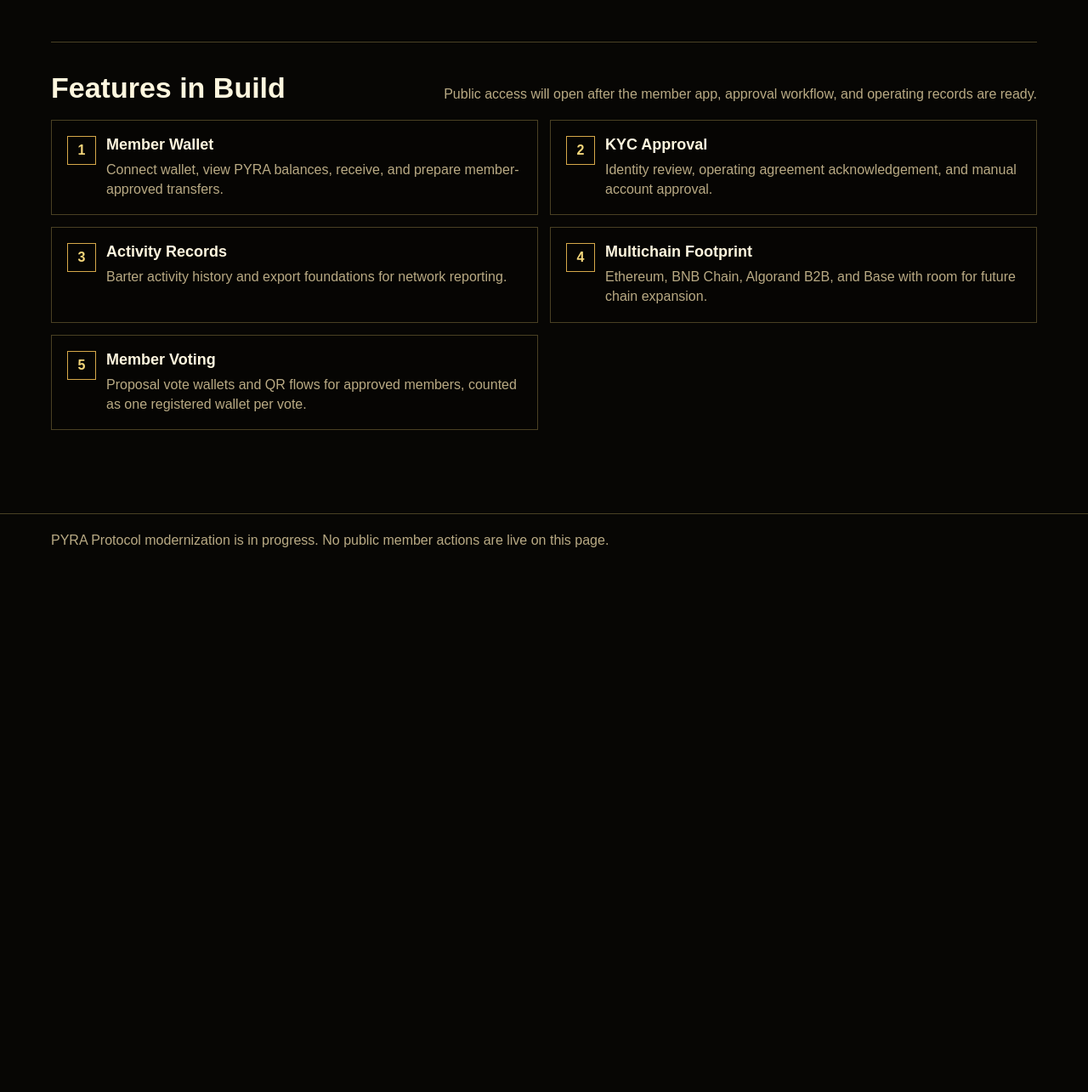
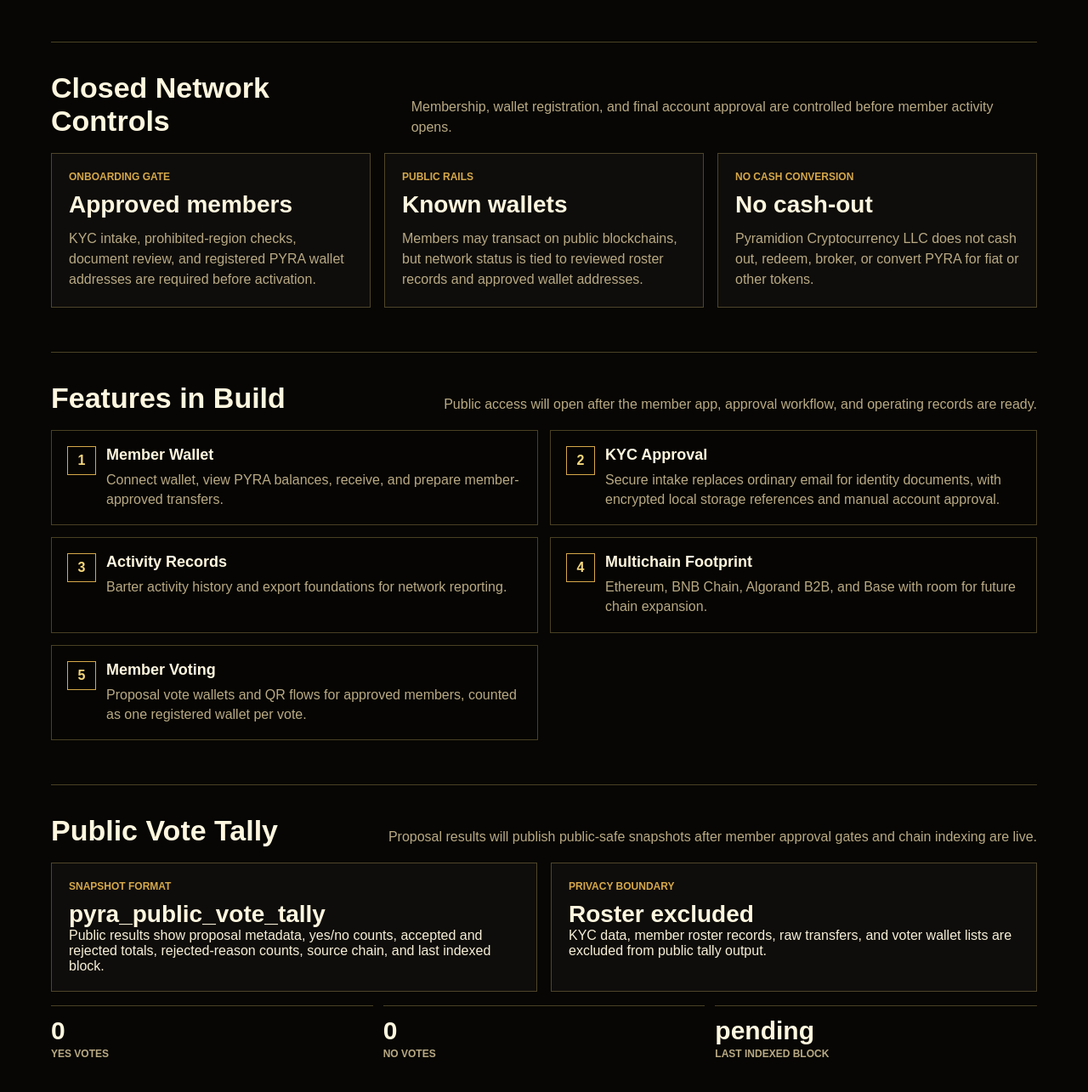
Before and after one commit to damondanner/damondanner.github.io, a plain HTML site: page index.html in a window 1280 px wide. Shown: the part 1243-2528 px from the top of the page at 85% size. Before the commit the page ends 1918 px from the top, so only its background shows below. Drawn offline with Linux system fonts and the light colour scheme; no server answers.

Commit message:
Add public vote tally preview

```diff
--- a/index.html
+++ b/index.html
@@ -332,6 +332,43 @@
         line-height: 1.45;
       }
 
+      .tally {
+        display: grid;
+        grid-template-columns: 1fr 1fr;
+        gap: 16px;
+      }
+
+      .tally-panel {
+        border: 1px solid var(--line);
+        background: rgba(17, 16, 13, 0.86);
+        padding: 20px;
+      }
+
+      .tally-counts {
+        display: grid;
+        grid-template-columns: repeat(3, 1fr);
+        gap: 12px;
+        margin-top: 16px;
+      }
+
+      .tally-stat {
+        border-top: 1px solid var(--line);
+        padding-top: 12px;
+      }
+
+      .tally-stat strong {
+        display: block;
+        color: #fff7df;
+        font-size: 30px;
+      }
+
+      .tally-stat span {
+        color: var(--muted);
+        font-size: 12px;
+        font-weight: 900;
+        text-transform: uppercase;
+      }
+
       footer {
         border-top: 1px solid var(--line);
         padding: 22px 0 30px;
@@ -347,7 +384,9 @@
 
         .hero,
         .grid,
-        .feature-list {
+        .feature-list,
+        .tally,
+        .tally-counts {
           grid-template-columns: 1fr;
         }
 
@@ -420,6 +459,30 @@
 
         <section>
           <div class="section-head">
+            <h2>Closed Network Controls</h2>
+            <p class="note">Membership, wallet registration, and final account approval are controlled before member activity opens.</p>
+          </div>
+          <div class="grid">
+            <div class="card">
+              <div class="label">Onboarding Gate</div>
+              <div class="value">Approved members</div>
+              <p>KYC intake, prohibited-region checks, document review, and registered PYRA wallet addresses are required before activation.</p>
+            </div>
+            <div class="card">
+              <div class="label">Public Rails</div>
+              <div class="value">Known wallets</div>
+              <p>Members may transact on public blockchains, but network status is tied to reviewed roster records and approved wallet addresses.</p>
+            </div>
+            <div class="card">
+              <div class="label">No Cash Conversion</div>
+              <div class="value">No cash-out</div>
+              <p>Pyramidion Cryptocurrency LLC does not cash out, redeem, broker, or convert PYRA for fiat or other tokens.</p>
+            </div>
+          </div>
+        </section>
+
+        <section>
+          <div class="section-head">
             <h2>Features in Build</h2>
             <p class="note">Public access will open after the member app, approval workflow, and operating records are ready.</p>
           </div>
@@ -435,7 +498,7 @@
               <div class="glyph">2</div>
               <div>
                 <h3>KYC Approval</h3>
-                <p>Identity review, operating agreement acknowledgement, and manual account approval.</p>
+                <p>Secure intake replaces ordinary email for identity documents, with encrypted local storage references and manual account approval.</p>
               </div>
             </div>
             <div class="feature">
@@ -458,6 +521,39 @@
                 <h3>Member Voting</h3>
                 <p>Proposal vote wallets and QR flows for approved members, counted as one registered wallet per vote.</p>
               </div>
+            </div>
+          </div>
+        </section>
+
+        <section>
+          <div class="section-head">
+            <h2>Public Vote Tally</h2>
+            <p class="note">Proposal results will publish public-safe snapshots after member approval gates and chain indexing are live.</p>
+          </div>
+          <div class="tally">
+            <div class="tally-panel">
+              <div class="label">Snapshot Format</div>
+              <div class="value">pyra_public_vote_tally</div>
+              <p>Public results show proposal metadata, yes/no counts, accepted and rejected totals, rejected-reason counts, source chain, and last indexed block.</p>
+            </div>
+            <div class="tally-panel">
+              <div class="label">Privacy Boundary</div>
+              <div class="value">Roster excluded</div>
+              <p>KYC data, member roster records, raw transfers, and voter wallet lists are excluded from public tally output.</p>
+            </div>
+          </div>
+          <div class="tally-counts" aria-label="Public tally preview">
+            <div class="tally-stat">
+              <strong>0</strong>
+              <span>yes votes</span>
+            </div>
+            <div class="tally-stat">
+              <strong>0</strong>
+              <span>no votes</span>
+            </div>
+            <div class="tally-stat">
+              <strong>pending</strong>
+              <span>last indexed block</span>
             </div>
           </div>
         </section>
```
